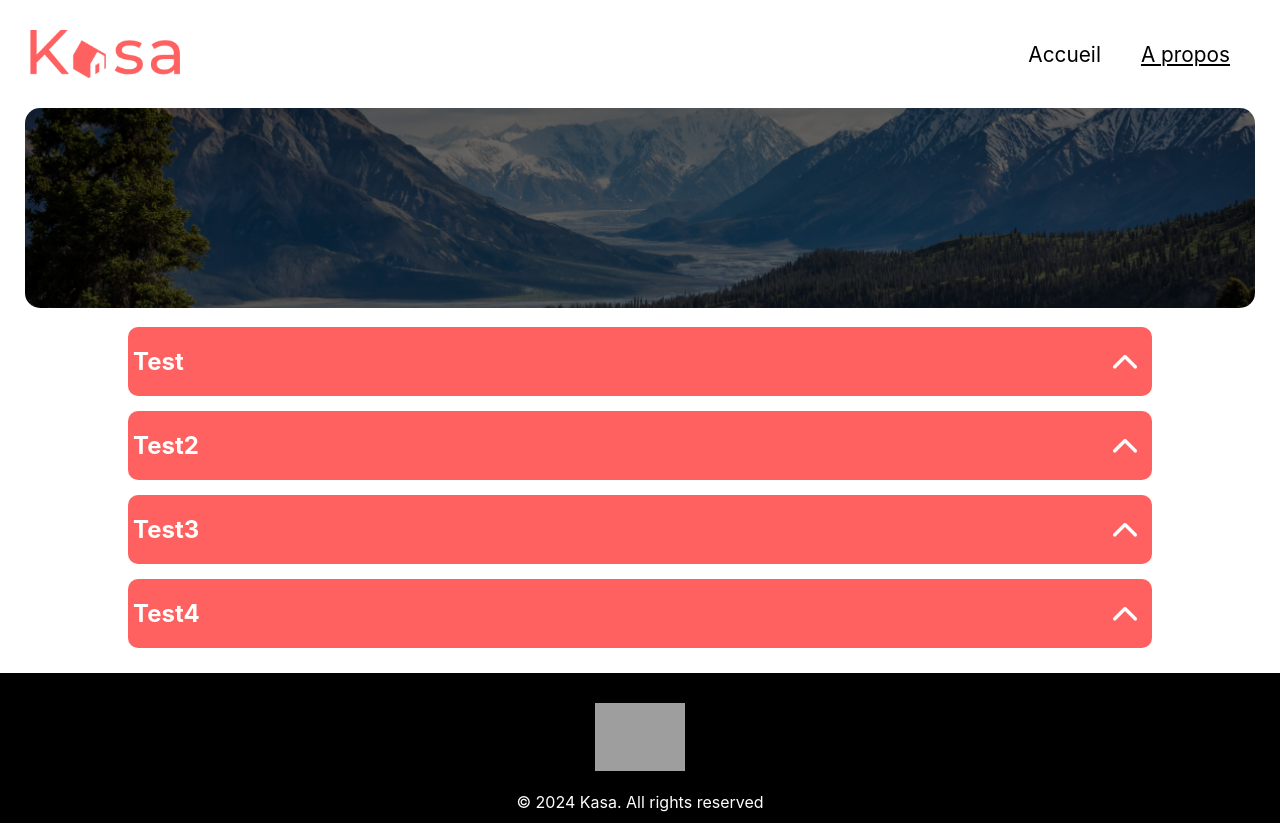
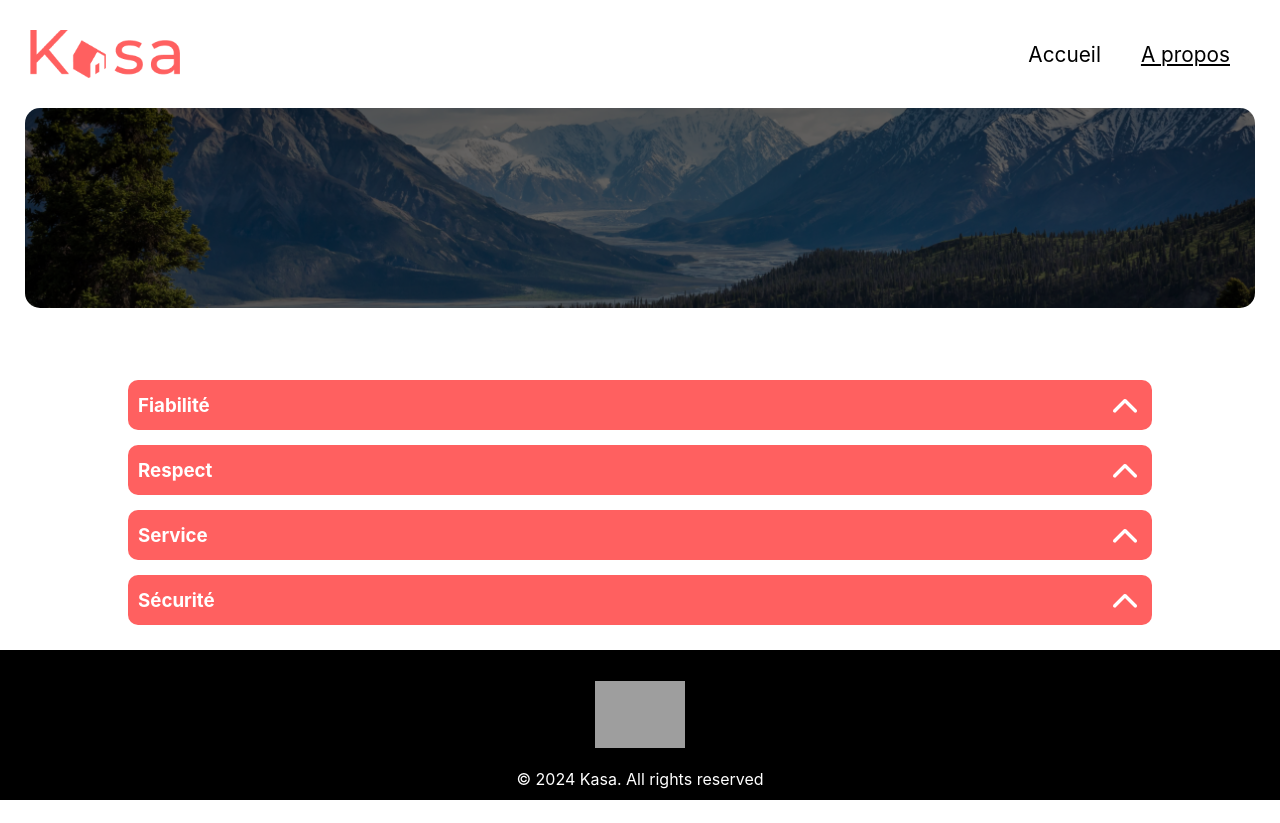
Before and after one commit to zinette92/Creez-une-application-web-de-location-immobiliere-avec-React, a React (Create React App) app: page /about in a window 1280 px wide. After the commit the page ends 800 px from the top, so only its background shows below. Built offline with nearby package versions, Linux system fonts and the light colour scheme; grey boxes are pictures that could not be loaded.

Commit message:
Some updates have been made for the menu about

```diff
--- a/src/components/Collapse/Collapse.js
+++ b/src/components/Collapse/Collapse.js
@@ -22,7 +22,7 @@
 
     <div className="collapse">
         <div className="collapse__header">
-        <h2 className="collapse__header--title"> {title}</h2>
+        <h3 className="collapse__header--title"> {title}</h3>
         <img className={`collapse__header--toggle ${isCollapseOpen ? "collapse__open" : "collapse__close"}`} src={collapse_arrow} alt="Collapse arrow" onClick={ setCollapseState }/>
         </div>
         <div className={`collapse__content ${isCollapseOpen ? "collapse__content--open" : "collapse__content--close"}`}>
--- a/src/pages/About/About.js
+++ b/src/pages/About/About.js
@@ -9,10 +9,10 @@
       <Banner bannerImage={banner_about_menu} />
 
       <div className="about__collapse">
-        <Collapse title={"Test"} description={"Lorem Ipsum is simply dummy text of the printing and typesetting industry. Lorem Ipsum has been the industry's standard dummy text ever since the 1500s, when an unknown printer took a galley of type and scrambled it to make a type specimen book. It has survived not only five centuries, but also the leap into electronic typesetting, remaining essentially unchanged. It was popularised in the 1960s with the release of Letraset sheets containing Lorem Ipsum passages, and more recently with desktop publishing software like Aldus PageMaker including versions of Lorem Ipsum."} />
-        <Collapse title={"Test2"} description={"La description"} />
-        <Collapse title={"Test3"} description={"La description"} />
-        <Collapse title={"Test4"} description={"La description"} />
+        <Collapse title={"Fiabilité"} description={"Les annonces postées sur Kasa garantissent une fiabilité totale. Les photos sont conformes aux logements, et toutes les informations sont régulièrement vérifiées par nos équipes."} />
+        <Collapse title={"Respect"} description={"La bienveillance fait partie des valeurs fondatrices de Kasa. Tout comportement discriminatoire ou de perturbation du voisinage entrainera une exclusion de notre plateforme."} />
+        <Collapse title={"Service"} description={"La bienveillance fait partie des valeurs fondatrices de Kasa. Tout comportement discriminatoire ou de perturbation du voisinage entrainera une exclusion de notre plateforme."} />
+        <Collapse title={"Sécurité"} description={"La sécurité est la priorité de Kasa. Aussi bien pour nos hôtes que pour les voyageurs, chaque logement correspond aux critères de sécurité établis par nos services. En laissant une note aussi bien à l'hôte qu'au locataire, cela permet à nos équipes de vérifier que les standards sont bien respectés. Nous organisons également des ateliers sur la sécurité domestique pour nos hôtes."} />
       </div>
     </div>
   );
--- a/src/style/index.scss
+++ b/src/style/index.scss
@@ -116,8 +116,9 @@
 .about {
   display: flex;
   flex-direction: column;
-  justify-content: space-around;
+  justify-content: space-between;
   align-items: center;
+  flex-grow: 1;
 
   &__collapse {
     width: 80%;
@@ -125,6 +126,11 @@
     flex-direction: column;
     margin: 15px 0;
     gap: 30px;
+
+    @media (max-width: 600px) {
+      width: calc(100% - 50px);
+    }
+
   }
 }
 
@@ -144,6 +150,7 @@
   }
 
   &__header {
+    height: 50px;
     display: flex;
     justify-content: space-between;
     align-items: center;
@@ -151,9 +158,13 @@
     border-radius: 10px;
     z-index: 1;
 
+    @media (max-width: 600px) {
+      height: 40px;
+    }
+
     &--title {
       color: white;
-      margin-left: 5px;
+      margin-left: 10px;
     }
 
     &--toggle {
@@ -178,8 +189,13 @@
     }
 
     &--description {
+      font-size: 1.2rem;
       margin: 25px;
       transition: transform 0.3s ease;
+
+      @media (max-width: 600px) {
+        font-size: 0.8rem;
+      }
     }
 
     &--descriptionClose {
```
